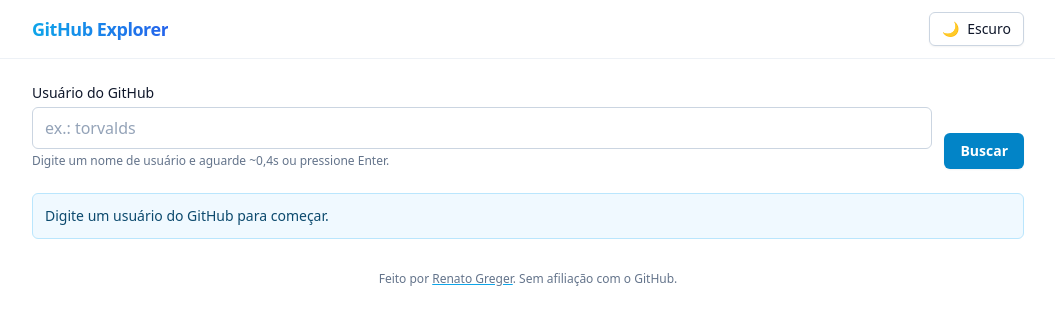
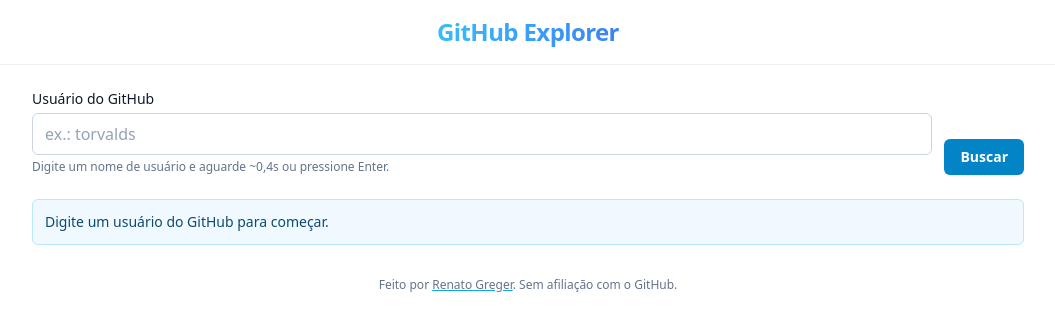
Before and after one commit to G-Reg04/github-explorer-greg, a plain HTML site: page index.html in a window 1280 px wide. Shown: the whole page, without its empty margins (112-1167 px from the left). Drawn offline with nearby package versions, Linux system fonts and the light colour scheme.

Commit message:
refactor(ui): remove theme toggle, fix dark mode, center title
- Set fixed dark mode by adding class='dark' to html element
- Remove all theme toggle code, scripts, and localStorage usage
- Center and enlarge navbar title
- Make title clickable to return to home page (clear query params)
- Add navigation.js to handle title click navigation
- Clean up redundant code

```diff
--- a/index.html
+++ b/index.html
@@ -1,5 +1,5 @@
 <!DOCTYPE html>
-<html lang="pt-br" class="h-full antialiased">
+<html lang="pt-br" class="h-full antialiased dark">
   <head>
     <meta charset="utf-8" />
     <meta name="viewport" content="width=device-width, initial-scale=1" />
@@ -12,46 +12,10 @@
     />
     <meta property="og:type" content="website" />
     <meta property="og:image" content="/assets/og.png" />
-    <meta name="theme-color" content="#0ea5e9" />
+    <meta name="theme-color" content="#0f172a" />
     <link rel="icon" type="image/png" href="/assets/logo.png" />
     <link rel="shortcut icon" type="image/png" href="/assets/logo.png" />
     <link rel="apple-touch-icon" href="/assets/logo.png" />
-
-    <!-- Theme script - prevent FOUC -->
-    <script>
-      (function () {
-        const THEME_KEY = 'github-explorer-theme';
-        const THEMES = { LIGHT: 'light', DARK: 'dark', SYSTEM: 'system' };
-
-        const getSystemPrefersDark = () =>
-          window.matchMedia && window.matchMedia('(prefers-color-scheme: dark)').matches;
-
-        const resolveTheme = (theme) => {
-          if (theme === THEMES.DARK) return true;
-          if (theme === THEMES.LIGHT) return false;
-          return getSystemPrefersDark();
-        };
-
-        const getTheme = () => {
-          const stored = localStorage.getItem(THEME_KEY);
-          return Object.values(THEMES).includes(stored) ? stored : THEMES.SYSTEM;
-        };
-
-        // Apply theme immediately
-        const savedTheme = getTheme();
-        const isDark = resolveTheme(savedTheme);
-
-        if (isDark) {
-          document.documentElement.classList.add('dark');
-        }
-
-        // Update theme-color meta
-        const meta = document.querySelector('meta[name="theme-color"]');
-        if (meta) {
-          meta.setAttribute('content', isDark ? '#0f172a' : '#0ea5e9');
-        }
-      })();
-    </script>
 
     <!-- Fonts: Inter & Manrope -->
     <link rel="preconnect" href="https://fonts.googleapis.com" />
@@ -92,20 +56,6 @@
       };
     </script>
     <script src="https://cdn.tailwindcss.com"></script>
-
-    <!-- Aplicar tema imediatamente para evitar flash -->
-    <script>
-      (function () {
-        const THEME_KEY = 'ghx-theme';
-        const getSystemPrefersDark = () =>
-          window.matchMedia && window.matchMedia('(prefers-color-scheme: dark)').matches;
-        const saved = localStorage.getItem(THEME_KEY) || 'dark';
-        const isDark = saved === 'dark' || (saved === 'system' && getSystemPrefersDark());
-        if (isDark) {
-          document.documentElement.classList.add('dark');
-        }
-      })();
-    </script>
   </head>
 
   <body class="min-h-full bg-white text-slate-900 font-sans dark:bg-slate-900 dark:text-slate-100">
@@ -118,27 +68,16 @@
     <header
       class="sticky top-0 z-40 border-b border-slate-200/60 bg-white/80 backdrop-blur dark:border-slate-700/60 dark:bg-slate-900/80"
     >
-      <div class="mx-auto flex max-w-5xl items-center justify-between gap-3 px-4 py-3">
-        <div class="flex items-center gap-2">
-          <h1 class="font-display text-lg font-semibold tracking-tight">
-            <span class="bg-gradient-to-r from-sky-500 to-blue-600 bg-clip-text text-transparent"
-              >GitHub Explorer</span
-            >
-          </h1>
-        </div>
-
-        <div class="flex items-center gap-2">
-          <button
-            id="theme-toggle"
-            type="button"
-            class="inline-flex items-center gap-2 rounded-md border border-slate-300 bg-white px-3 py-1.5 text-sm font-medium shadow-sm transition hover:bg-slate-50 focus:outline-none focus-visible:ring-2 focus-visible:ring-sky-500 dark:border-slate-700 dark:bg-slate-800 dark:hover:bg-slate-700"
-            aria-pressed="false"
-            aria-label="Alternar tema"
+      <div class="mx-auto flex max-w-5xl items-center justify-center px-4 py-4">
+        <h1 class="font-display text-xl sm:text-2xl font-semibold tracking-tight">
+          <a
+            href="/"
+            id="siteTitle"
+            class="bg-gradient-to-r from-sky-400 to-blue-500 bg-clip-text text-transparent hover:from-sky-300 hover:to-blue-400 transition"
           >
-            <span class="i">🌓</span>
-            <span class="hidden sm:inline">Tema</span>
-          </button>
-        </div>
+            GitHub Explorer
+          </a>
+        </h1>
       </div>
     </header>
 
@@ -273,5 +212,6 @@
     </footer>
 
     <script type="module" src="/src/ui.js"></script>
+    <script type="module" src="/src/navigation.js"></script>
   </body>
 </html>
--- /dev/null
+++ b/src/navigation.js
@@ -0,0 +1,12 @@
+// Handle navigation when clicking on site title
+document.addEventListener('DOMContentLoaded', () => {
+  const siteTitle = document.getElementById('siteTitle');
+
+  if (siteTitle) {
+    siteTitle.addEventListener('click', (e) => {
+      e.preventDefault();
+      const home = new URL('/', location.origin);
+      location.replace(home.toString());
+    });
+  }
+});
--- a/src/theme.js
+++ /dev/null
@@ -1,111 +0,0 @@
-// Theme System - Complete implementation
-const THEME_KEY = 'github-explorer-theme';
-const THEMES = { LIGHT: 'light', DARK: 'dark', SYSTEM: 'system' };
-
-const getSystemPrefersDark = () =>
-  window.matchMedia && window.matchMedia('(prefers-color-scheme: dark)').matches;
-
-const updateThemeMeta = (isDark) => {
-  const meta = document.querySelector('meta[name="theme-color"]');
-  if (meta) meta.setAttribute('content', isDark ? '#0f172a' : '#0ea5e9');
-};
-
-const updateThemeButton = (theme) => {
-  const button = document.getElementById('theme-toggle');
-  if (!button) return;
-
-  const isDark = resolveTheme(theme);
-  const iconSpan = button.querySelector('span.i') || button.querySelector('span:first-child');
-  const textSpan = button.querySelector('span.hidden') || button.querySelector('span:last-child');
-
-  if (iconSpan) {
-    iconSpan.textContent = isDark ? '☀️' : '🌙';
-  }
-  if (textSpan) {
-    textSpan.textContent = isDark ? 'Claro' : 'Escuro';
-  }
-
-  button.setAttribute('aria-pressed', String(isDark));
-  button.setAttribute('aria-label', `Alternar para tema ${isDark ? 'claro' : 'escuro'}`);
-  button.title = `Mudar para tema ${isDark ? 'claro' : 'escuro'}`;
-};
-
-const resolveTheme = (theme) => {
-  if (theme === THEMES.DARK) return true;
-  if (theme === THEMES.LIGHT) return false;
-  return getSystemPrefersDark(); // system fallback
-};
-
-const applyThemeClasses = (isDark) => {
-  const root = document.documentElement;
-  const body = document.body;
-
-  if (isDark) {
-    root.classList.add('dark');
-    body?.classList.add('dark');
-  } else {
-    root.classList.remove('dark');
-    body?.classList.remove('dark');
-  }
-};
-
-// Public API
-export const getTheme = () => {
-  const stored = localStorage.getItem(THEME_KEY);
-  return Object.values(THEMES).includes(stored) ? stored : THEMES.SYSTEM;
-};
-
-export const setTheme = (theme) => {
-  if (!Object.values(THEMES).includes(theme)) {
-    console.warn(`Invalid theme: ${theme}. Using system.`);
-    theme = THEMES.SYSTEM;
-  }
-
-  const isDark = resolveTheme(theme);
-
-  // Apply theme
-  applyThemeClasses(isDark);
-  updateThemeMeta(isDark);
-  updateThemeButton(theme);
-
-  // Persist preference
-  localStorage.setItem(THEME_KEY, theme);
-
-  console.log(`🎨 Theme set to: ${theme} (resolved: ${isDark ? 'dark' : 'light'})`);
-};
-
-export const toggleTheme = () => {
-  const current = getTheme();
-  let next;
-
-  if (current === THEMES.LIGHT) {
-    next = THEMES.DARK;
-  } else if (current === THEMES.DARK) {
-    next = THEMES.LIGHT;
-  } else {
-    // system -> explicit choice
-    next = getSystemPrefersDark() ? THEMES.LIGHT : THEMES.DARK;
-  }
-
-  setTheme(next);
-};
-
-export const clearThemePreference = () => {
-  localStorage.removeItem(THEME_KEY);
-  setTheme(THEMES.SYSTEM);
-};
-
-export const initTheme = () => {
-  const savedTheme = getTheme();
-  setTheme(savedTheme);
-
-  // Listen for system theme changes
-  if (window.matchMedia) {
-    const mediaQuery = window.matchMedia('(prefers-color-scheme: dark)');
-    mediaQuery.addEventListener('change', () => {
-      if (getTheme() === THEMES.SYSTEM) {
-        setTheme(THEMES.SYSTEM); // re-apply system preference
-      }
-    });
-  }
-};
--- a/src/ui.js
+++ b/src/ui.js
@@ -1,14 +1,13 @@
 import { getUser, getUserRepos } from './api.js';
 import { debounce, formatDate, formatNumber, clamp } from './utils.js';
 import { readStateFromQuery, writeStateToQuery, DEFAULT_STATE } from './state.js';
-import { initTheme, toggleTheme } from './theme.js';
 
 // Elements
 const $ = (sel) => document.querySelector(sel);
 const $$ = (sel) => Array.from(document.querySelectorAll(sel));
 
 const el = {
-  themeToggle: null,
+  // No theme toggle
   form: null,
   input: null,
   status: null,
@@ -26,7 +25,7 @@ const el = {
 };
 
 const hydrateElements = () => {
-  el.themeToggle = $('#theme-toggle');
+  // No theme toggle
   el.form = $('#search-form');
   el.input = $('#username');
   el.status = $('#status-region');
@@ -43,11 +42,7 @@ const hydrateElements = () => {
   el.sortBy = $('#sort-by');
 };
 
-// Theme managed by theme.js module
-
-const handleThemeToggle = () => {
-  toggleTheme();
-};
+// Fixed dark theme - no toggle
 
 // State
 let state = { ...DEFAULT_STATE };
@@ -278,8 +273,6 @@ const applyFiltersAndSort = () => {
 // Init
 const init = () => {
   hydrateElements();
-  initTheme();
-  el.themeToggle?.addEventListener('click', handleThemeToggle);
 
   // Form
   el.form?.addEventListener('submit', handleSearchSubmit);
```
